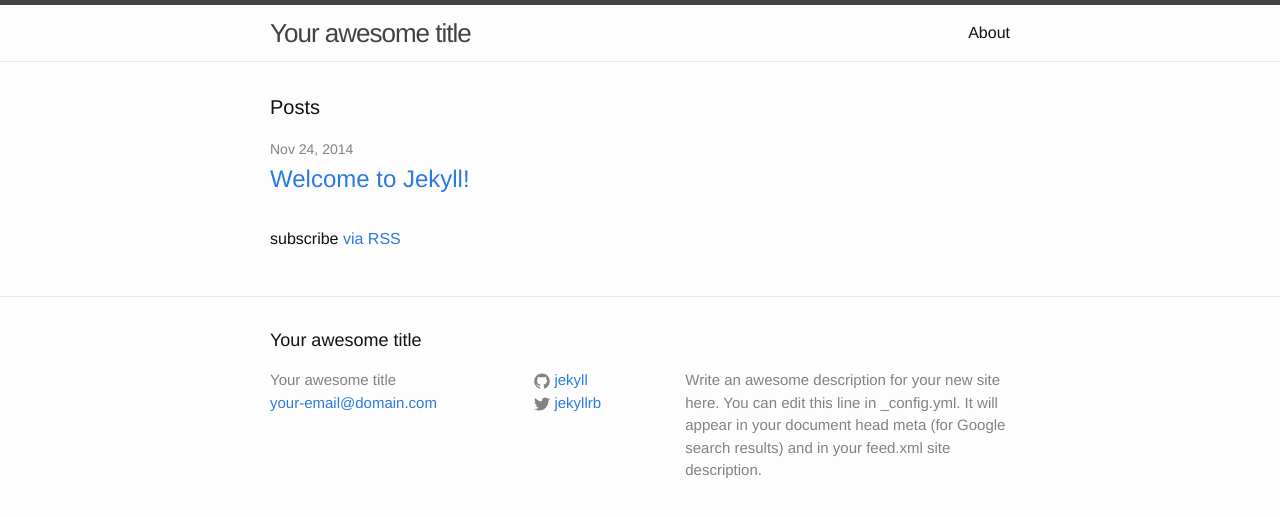
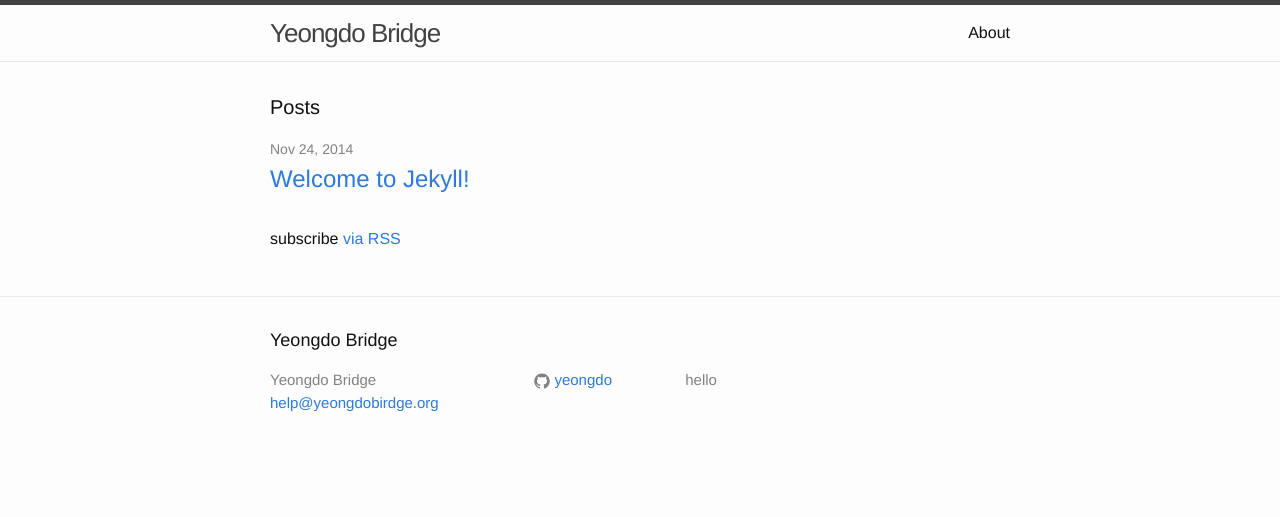
Before and after one commit to yeongdobridge/yeongdobridge.github.io, a Jekyll site: the page built from index.html, in a window 1280 px wide. Shown: the top 517 px of the page. Built offline with Jekyll 4.4.1, drawn with Linux system fonts in a browser that asks for light colours.

Commit message:
config the site

```diff
--- a/_config.yml
+++ b/_config.yml
@@ -1,14 +1,11 @@
 # Site settings
-title: Your awesome title
-email: your-email@domain.com
+title: Yeongdo Bridge
+email: help@yeongdobirdge.org
 description: > # this means to ignore newlines until "baseurl:"
-  Write an awesome description for your new site here. You can edit this
-  line in _config.yml. It will appear in your document head meta (for
-  Google search results) and in your feed.xml site description.
-baseurl: "" # the subpath of your site, e.g. /blog/
-url: "http://yeongobirdge.org" # the base hostname & protocol for your site
-twitter_username: jekyllrb
-github_username:  jekyll
+  hello
+baseurl: ""
+url: "http://yeongdobridge.org"
+github_username: yeongdo
 
 # Build settings
 markdown: kramdown
```
Also changed, not shown: Gemfile.lock, 1 other file.
